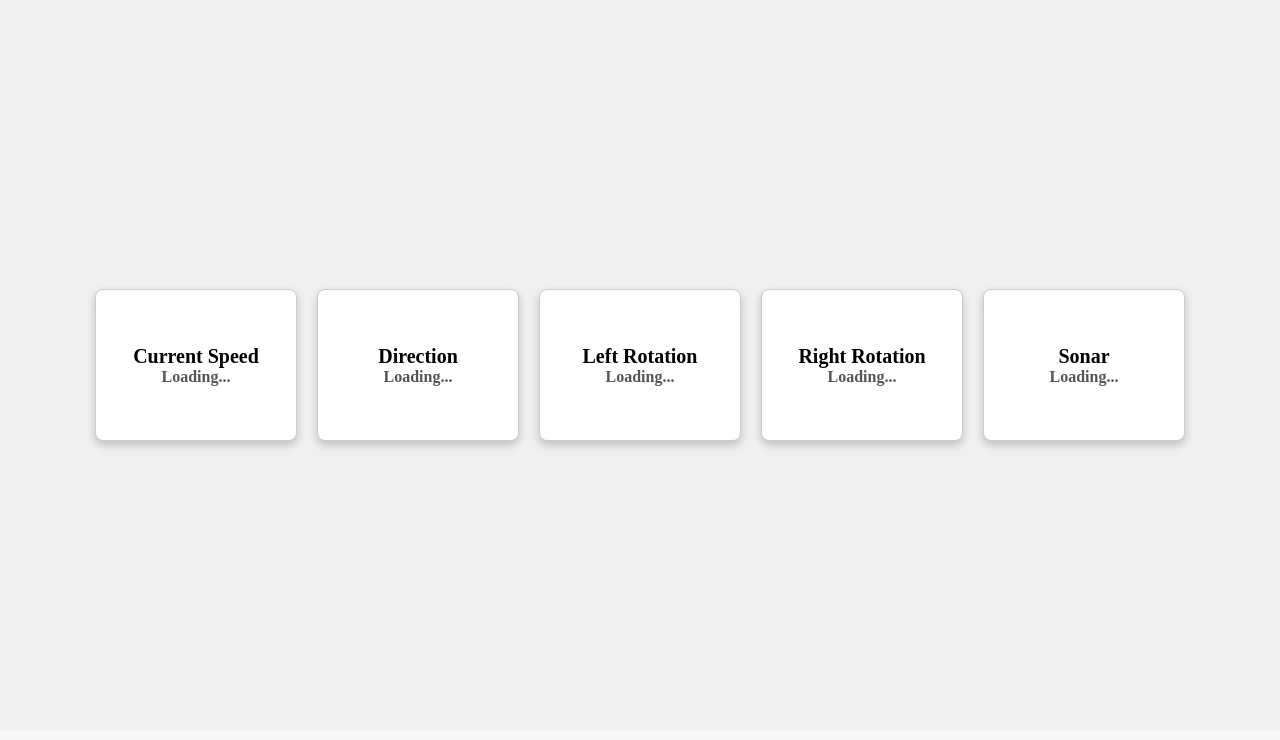
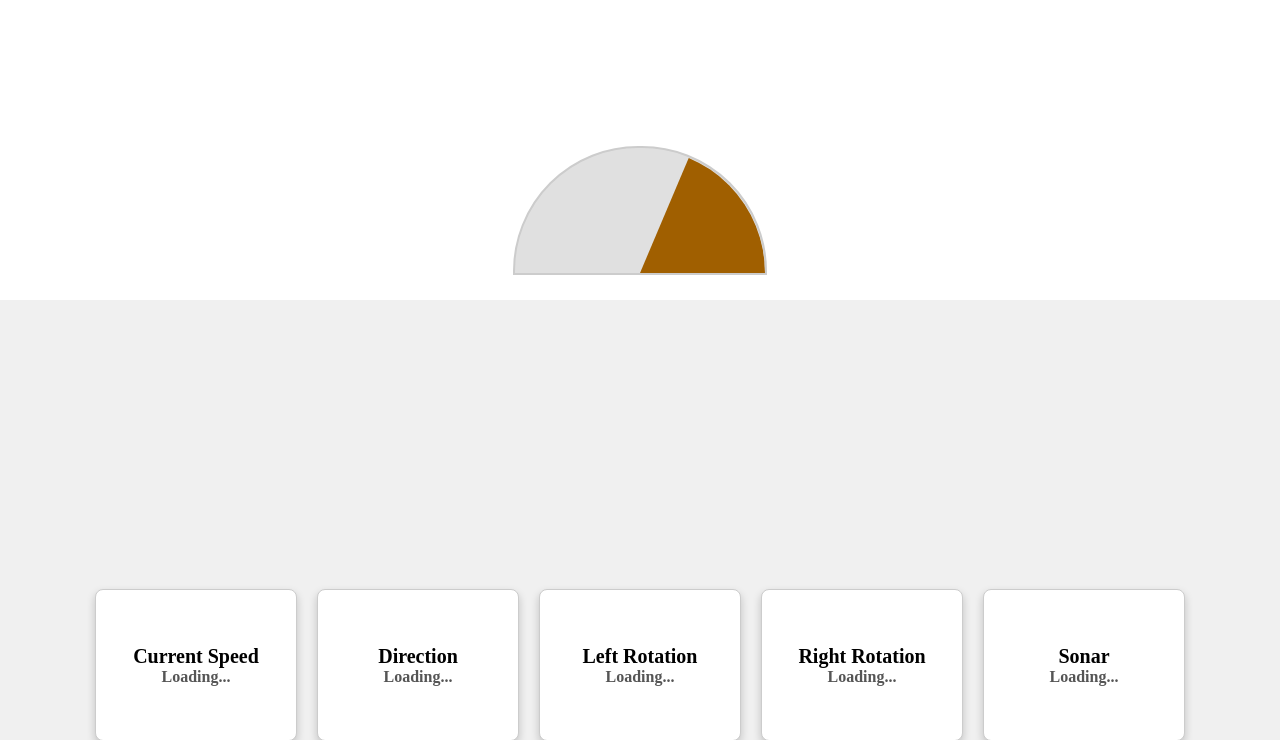
Before and after one commit to kamy-99/physicalmaze, a Flask app: page /linefollower in a window 1280 px wide. Shown: the part 72-812 px from the top of the page. Before the commit the page ends 522 px from the top, so only its background shows below. Run offline with Flask 3, Linux system fonts and the light colour scheme; data that the repository does not hold is empty.

Commit message:
forgot to actually put the speed-o-meter into the linefollower (whoops)

```diff
--- a/website/templates/linefollower.html
+++ b/website/templates/linefollower.html
@@ -27,6 +27,13 @@
           <img src="/static/img/youtube-logo.svg" class="youtube-logo" alt="YouTube">
         </button>
       </a>
+    </div>
+  </div>
+
+  <div class="speed-meter-container">
+    <div class="speed-meter">
+        <div class="speed-fill" id="speedFill"></div>
+        <div class="center" id="speedValue">0</div>
     </div>
   </div>
 
```
